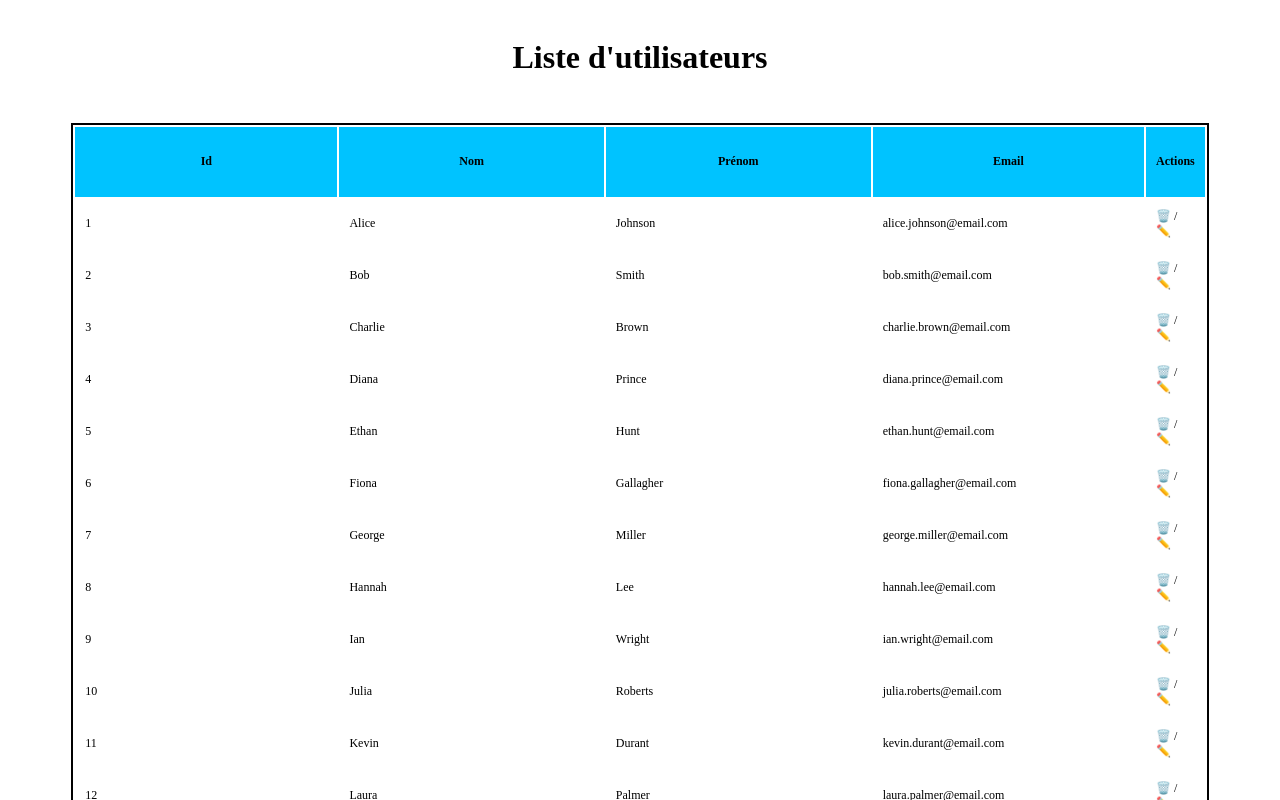
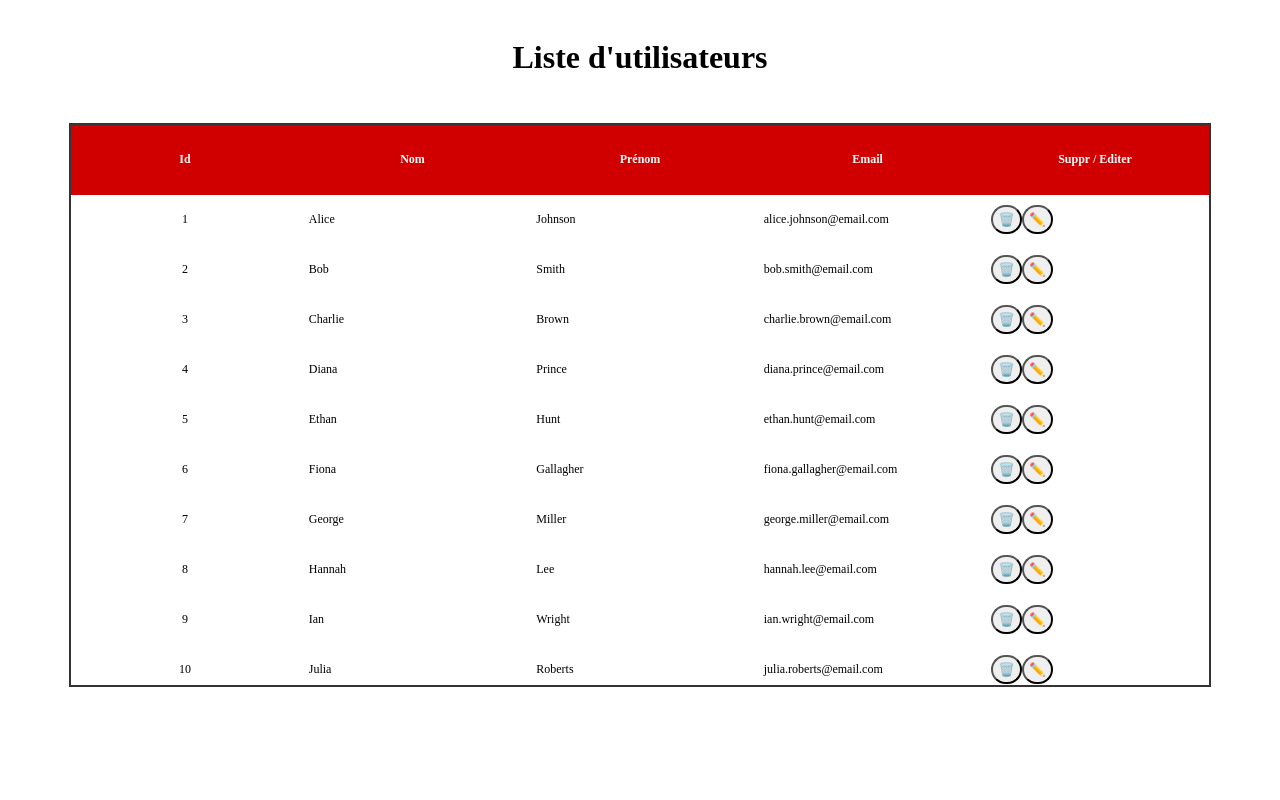
Before and after one commit to kvbcs/briefV3, an Angular app: page /admin/users in a window 1280 px wide. Shown: the top 800 px of the page. Built offline with nearby package versions, Linux system fonts and the light colour scheme.

Commit message:
finished HTML/CSS users page and fetch users

```diff
--- a/src/app/adminpage/users/users.component.css
+++ b/src/app/adminpage/users/users.component.css
@@ -9,35 +9,55 @@ main {
   height: fit-content;
 }
 
+.table-wrapper {
+  width: 90%;
+  overflow-x: auto;
+  border: 2px solid #333333;
+  height: fit-content;
+  max-height: 70vh;
+}
 table {
-    width: 90%;
-    border: 2px solid black;
-    min-height: fit-content;
-    max-height: 80vh;
-    overflow: auto;
+  min-width: 600px;
+  border-collapse: collapse;
   font-size: 12px;
+  width: 100%;
 }
 
-tr {
+tbody tr {
   height: 50px;
-    /* display: flex;
-    flex-direction: row;
-    justify-content: space-evenly;
-    align-items: center; */
 }
 
-th {
-
-    background-color: rgb(0, 195, 255);
+thead th {
+  background-color: #d10000;
   height: 50px;
-    width: 25%;
+  width: 20%;
   padding: 10px;
+  color: white;
+  text-align: center;
 }
 
 td {
   height: fit-content;
   padding: 10px;
 }
+th.id-column {
+  width: 10px;
+}
 h1 {
   text-align: center;
 }
+
+button {
+  width: fit-content;
+  border-radius: 100px;
+  padding: 5px;
+}
+
+.id-column {
+  width: 10px;
+  min-width: 10px;
+  max-width: 10px;
+  overflow: hidden;
+  white-space: nowrap;
+  text-align: center;
+}
--- a/src/app/adminpage/users/users.component.html
+++ b/src/app/adminpage/users/users.component.html
@@ -1,6 +1,7 @@
 <main>
   <h1>Liste d'utilisateurs</h1>
 
+  <div class="table-wrapper">
     @if (users().length > 0){
     <table>
       <thead>
@@ -9,17 +10,17 @@
           <th>Nom</th>
           <th>Prénom</th>
           <th>Email</th>
-        <th>Actions</th>
+          <th>Suppr / Editer</th>
         </tr>
       </thead>
       <tbody>
         @for (user of users(); track user.id){
         <tr>
-        <td>{{ user.id }}</td>
+          <td class="id-column">{{ user.id }}</td>
           <td>{{ user.firstname }}</td>
           <td>{{ user.lastname }}</td>
           <td>{{ user.email }}</td>
-        <td>🗑️ / ✏️</td>
+          <td><button>🗑️</button><button>✏️</button></td>
         </tr>
         }
       </tbody>
@@ -27,4 +28,5 @@
     } @else {
     <p>Aucun utilisateur trouvé</p>
     }
+  </div>
 </main>
--- a/src/app/adminpage/users/users.component.ts
+++ b/src/app/adminpage/users/users.component.ts
@@ -14,7 +14,6 @@ export class UsersComponent implements OnInit {
 
   ngOnInit() {
     this.http.get<Users[]>('/assets/users.json').subscribe((data) => {
-      console.log(data);
       this.users.set(data);
     });
   }
```
Lines whose indentation alone changed are shown as unchanged.
